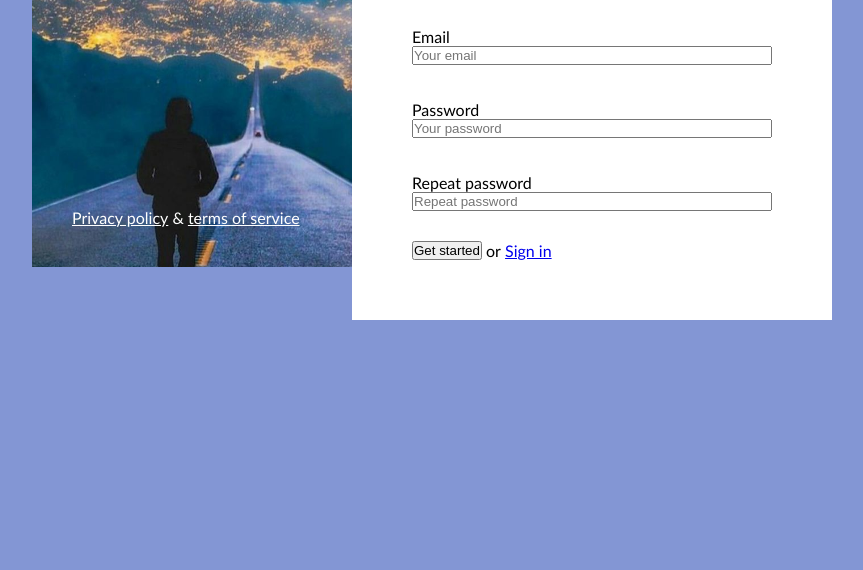
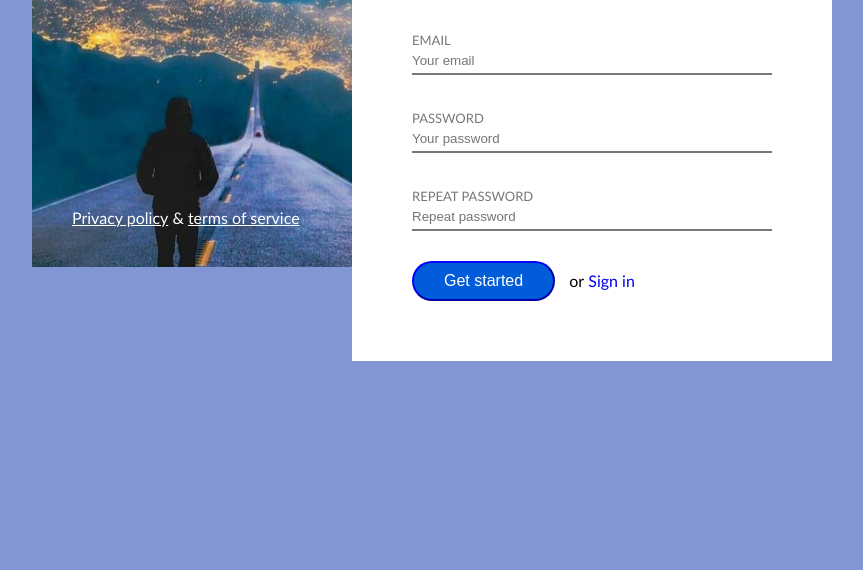
Before and after one commit to einored/sign_up, a website: page index.html in a window 1280 px wide. Shown: the part 230-800 px from the top of the page, without its empty margins (208-1071 px from the left). Drawn offline with Linux system fonts and the light colour scheme.

Commit message:
More style

```diff
--- a/css/button.css
+++ b/css/button.css
@@ -0,0 +1,15 @@
+.btn{
+        font-size: 16px;
+        line-height: 20px;
+        padding: 8px;
+        padding-left: 30px;
+        padding-right: 30px;
+        border-radius: 20px;
+        border-color: #00f;
+        background-color: #015cda;
+        color: #fff;
+        cursor: pointer;
+}
+.btn:hover{
+    background-color: #36f;
+}
--- a/css/form.css
+++ b/css/form.css
@@ -15,8 +15,29 @@
     display: inline-block;
     width: 100%;
     margin-top: 5px;
+    text-transform: uppercase;
+    font-size: 13px;
+    color: #777;
 }
 
 .form > .form-row > .input{
     width: 100%;
+    border: none;
+    border-bottom: 2px solid #777;
+    padding-top: 5px;
+    padding-bottom: 5px;
 }
+
+.form span{
+    line-height: 40px;
+    margin-left: 10px;
+}
+
+.form a{
+    line-height: 40px;
+    text-decoration: none;
+}
+
+.form a:hover{
+    text-decoration: underline;
+}
--- a/index.html
+++ b/index.html
@@ -54,7 +54,7 @@
                     <input id="re-pass" type="password" class="input" placeholder="Repeat password" value="" required>
                 </div>
                 <div class="form-row">
-                    <button class="submit">Get started</button>
+                    <button type="submit" class="btn">Get started</button>
                     <span>or</span>
                     <a href="#">Sign in</a>
                 </div>
```
